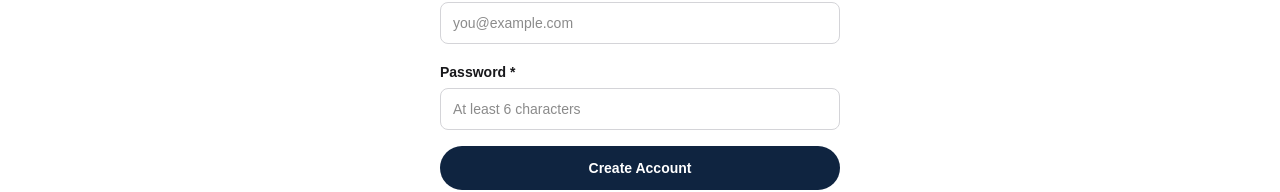
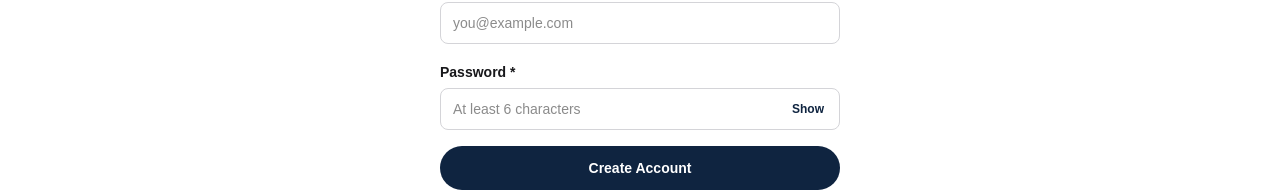
Before and after one commit to waseemakram16120-source/mohsin-futuretech, a Next.js app: page /signup in a window 1280 px wide. Shown: the part 405-597 px from the top of the page. Built offline with nearby package versions, Linux system fonts and the light colour scheme; no server answers; the database is empty.

Commit message:
Add show/hide password toggle to login and signup

```diff
--- a/src/app/login/page.tsx
+++ b/src/app/login/page.tsx
@@ -17,6 +17,7 @@ function LoginForm() {
   const { configured } = useAuth();
   const [email, setEmail] = useState("");
   const [password, setPassword] = useState("");
+  const [showPassword, setShowPassword] = useState(false);
   const [error, setError] = useState("");
   const [busy, setBusy] = useState(false);
 
@@ -71,7 +72,12 @@ function LoginForm() {
         </div>
         <div>
           <label htmlFor="password" className="text-sm font-semibold text-zinc-900">Password *</label>
-          <input id="password" type="password" value={password} onChange={(e) => setPassword(e.target.value)} autoComplete="current-password" className="mt-1 w-full rounded-lg border border-zinc-300 px-3 py-2.5 text-sm outline-none focus:border-[#0f2440]" placeholder="Your password" />
+          <div className="relative mt-1">
+            <input id="password" type={showPassword ? "text" : "password"} value={password} onChange={(e) => setPassword(e.target.value)} autoComplete="current-password" className="w-full rounded-lg border border-zinc-300 px-3 py-2.5 pr-16 text-sm outline-none focus:border-[#0f2440]" placeholder="Your password" />
+            <button type="button" onClick={() => setShowPassword((v) => !v)} aria-label={showPassword ? "Hide password" : "Show password"} className="absolute right-2 top-1/2 -translate-y-1/2 rounded px-2 py-1 text-xs font-bold text-[#0f2440] hover:bg-zinc-100">
+              {showPassword ? "Hide" : "Show"}
+            </button>
+          </div>
         </div>
         {error && (
           <p className="rounded-lg bg-red-50 px-3 py-2 text-sm font-semibold text-red-700">{error}</p>
--- a/src/app/signup/page.tsx
+++ b/src/app/signup/page.tsx
@@ -17,6 +17,7 @@ export default function SignupPage() {
   const [fullName, setFullName] = useState("");
   const [email, setEmail] = useState("");
   const [password, setPassword] = useState("");
+  const [showPassword, setShowPassword] = useState(false);
   const [error, setError] = useState("");
   const [done, setDone] = useState(false);
   const [busy, setBusy] = useState(false);
@@ -100,7 +101,12 @@ export default function SignupPage() {
         </div>
         <div>
           <label htmlFor="password" className="text-sm font-semibold text-zinc-900">Password *</label>
-          <input id="password" type="password" value={password} onChange={(e) => setPassword(e.target.value)} autoComplete="new-password" className="mt-1 w-full rounded-lg border border-zinc-300 px-3 py-2.5 text-sm outline-none focus:border-[#0f2440]" placeholder="At least 6 characters" />
+          <div className="relative mt-1">
+            <input id="password" type={showPassword ? "text" : "password"} value={password} onChange={(e) => setPassword(e.target.value)} autoComplete="new-password" className="w-full rounded-lg border border-zinc-300 px-3 py-2.5 pr-16 text-sm outline-none focus:border-[#0f2440]" placeholder="At least 6 characters" />
+            <button type="button" onClick={() => setShowPassword((v) => !v)} aria-label={showPassword ? "Hide password" : "Show password"} className="absolute right-2 top-1/2 -translate-y-1/2 rounded px-2 py-1 text-xs font-bold text-[#0f2440] hover:bg-zinc-100">
+              {showPassword ? "Hide" : "Show"}
+            </button>
+          </div>
         </div>
         {error && (
           <p className="rounded-lg bg-red-50 px-3 py-2 text-sm font-semibold text-red-700">{error}</p>
```
